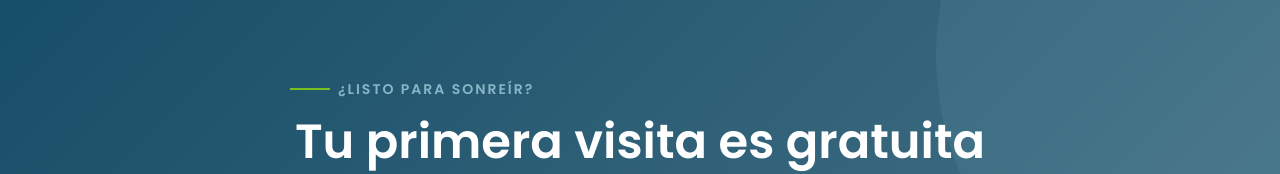
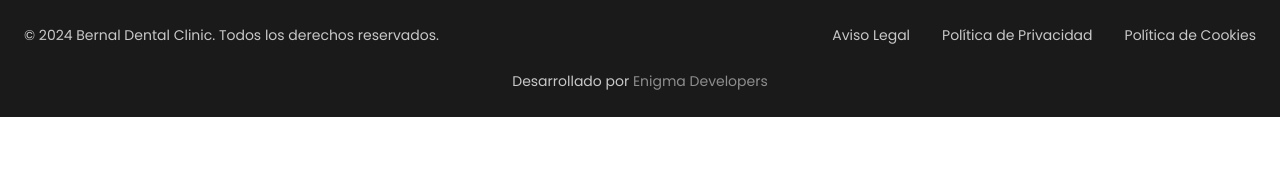
Before and after one commit to genesisleal/bernaldental, a React (Vite) app: page / in a window 1280 px wide. Shown: the part 7791-7965 px from the top of the page. After the commit the page ends 7908 px from the top, so only its background shows below. Built offline with nearby package versions, Linux system fonts and the light colour scheme.

Commit message:
fix: scroll padding, hide appointment section, add developer credits

```diff
--- a/src/App.css
+++ b/src/App.css
@@ -1108,6 +1108,22 @@
   color: var(--color-green);
 }
 
+.footer-credits {
+  width: 100%;
+  text-align: center;
+  font-size: 0.8rem;
+  color: rgba(255, 255, 255, 0.4);
+  margin-top: 0.5rem;
+}
+
+.footer-credits a {
+  color: rgba(255, 255, 255, 0.5);
+}
+
+.footer-credits a:hover {
+  color: var(--color-green);
+}
+
 .mobile-menu {
   position: fixed;
   top: 0;
@@ -1331,7 +1347,7 @@
   }
 
   .hero {
-    padding-top: 80px;
+    padding-top: 120px;
     min-height: auto;
     padding-bottom: 60px;
     overflow: hidden;
@@ -1490,6 +1506,12 @@
     justify-content: center;
   }
 
+  .footer-column {
+    display: flex;
+    flex-direction: column;
+    align-items: center;
+  }
+
   .footer-contact-item {
     justify-content: center;
     text-align: left;
--- a/src/App.jsx
+++ b/src/App.jsx
@@ -570,7 +570,7 @@ function App() {
         </div>
       </section>
 
-      <section className="appointment section-padding">
+      <section className="appointment section-padding" style={{ display: 'none' }}>
         <div className="container">
           <div className="appointment-content">
             <div className="appointment-image">
@@ -645,7 +645,7 @@ function App() {
         </div>
       </section>
 
-      <section className="cta section-padding">
+      <section id="contacto" className="cta section-padding">
         <div className="container">
           <motion.div
             className="cta-content"
@@ -674,7 +674,7 @@ function App() {
         </div>
       </section>
 
-      <footer id="contacto" className="footer">
+      <footer className="footer">
         <div className="container">
           <div className="footer-grid">
             <div className="footer-brand">
@@ -737,6 +737,7 @@ function App() {
               <a href="#">Política de Privacidad</a>
               <a href="#">Política de Cookies</a>
             </div>
+            <p className="footer-credits">Desarrollado por <a href="https://enigmasac.com" target="_blank" rel="noopener noreferrer">Enigma Developers</a></p>
           </div>
         </div>
       </footer>
--- a/src/index.css
+++ b/src/index.css
@@ -40,6 +40,7 @@
 
 html {
   scroll-behavior: smooth;
+  scroll-padding-top: 130px;
 }
 
 body {
```
